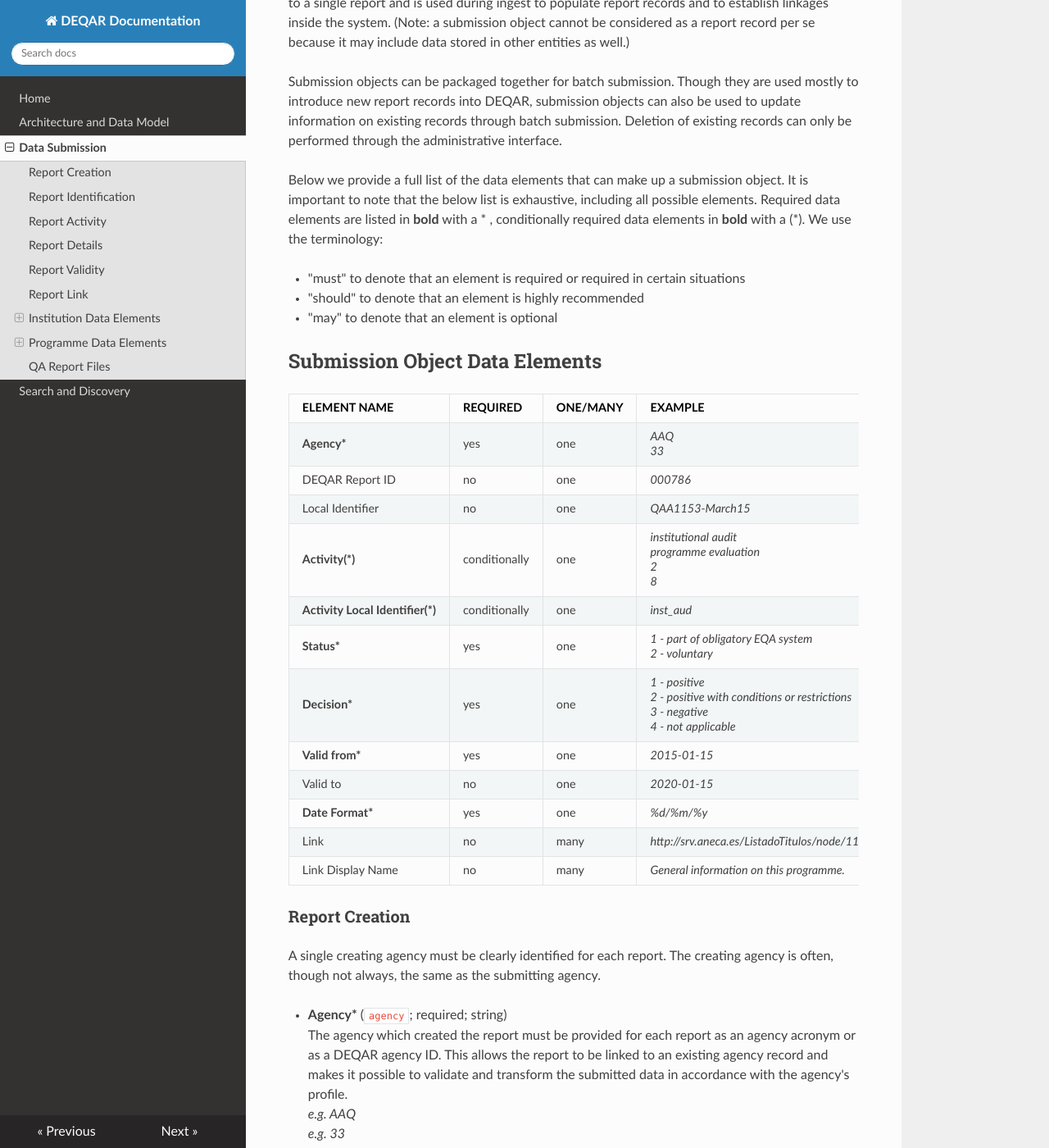
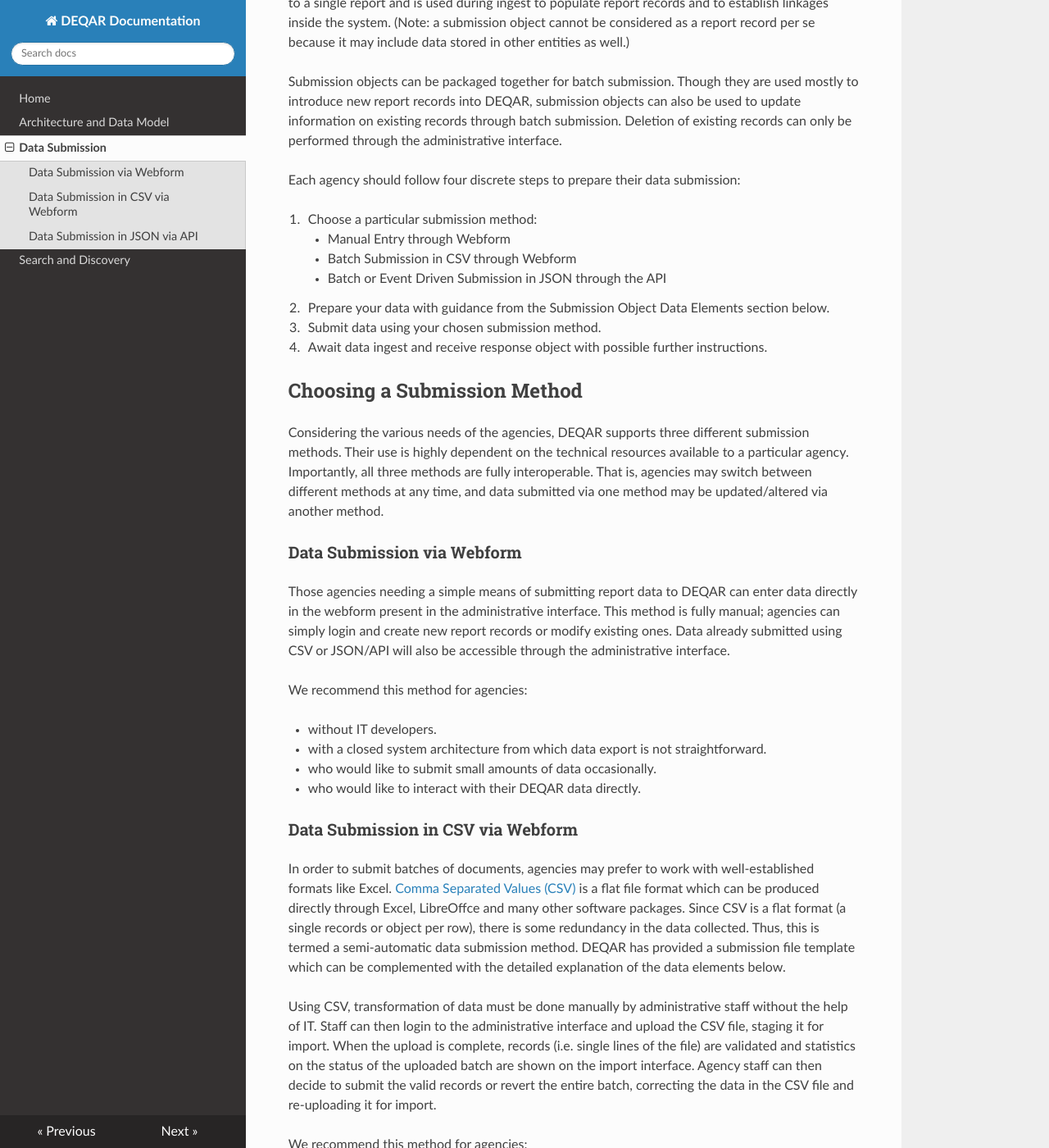
Before and after one commit to EQAR/deqar-docs, an MkDocs documentation site: the page built from docs/data_submission.md, in a window 1280 px wide and 1400 px high, scrolled down 264 px. Shown: the whole window at 82% size. Built offline with MkDocs 1.6.1, drawn with Linux system fonts in a browser that asks for light colours; nearby versions of some CDN libraries; old or Windows-style settings are respelled for this version of MkDocs; some of the changed text lies outside the part shown.

Commit message:
Update data_submission.md

```diff
--- a/docs/data_submission.md
+++ b/docs/data_submission.md
@@ -1,14 +1,65 @@
 Agencies are asked to prepare data on quality assurance reports for submission to DEQAR.  Each agency has the choice to manually submit records one by one through the DEQAR administrative interface or to submit larger batches of data in CSV or JSON format. In the latter cases, the agency must prepare Submission Objects before uploading to DEQAR. A submission object is data related to a single report and is used during ingest to populate report records and to establish linkages inside the system. (Note: a submission object cannot be considered as a report record per se because it may include data stored in other entities as well.)
 
 Submission objects can be packaged together for batch submission. Though they are used mostly to introduce new report records into DEQAR, submission objects can also be used to update information on existing records through batch submission. Deletion of existing records can only be performed through the administrative interface.
+
+Each agency should follow four discrete steps to prepare their data submission:
+
+1. Choose a particular submission method:
+    - Manual Entry through Webform
+    - Batch Submission in CSV through Webform
+    - Batch or Event Driven Submission in JSON through the API
+2. Prepare your data with guidance from the Submission Object Data Elements section below.
+3. Submit data using your chosen submission method.
+4. Await data ingest and receive response object with possible further instructions.
+
+## Choosing a Submission Method
+
+Considering the various needs of the agencies, DEQAR supports three different submission methods. Their use is highly dependent on the technical resources available to a particular agency. Importantly, all three methods are fully interoperable. That is, agencies may switch between different methods at any time, and data submitted via one method may be updated/altered via another method.
+
+### Data Submission via Webform
+
+Those agencies needing a simple means of submitting report data to DEQAR can enter data directly in the webform present in the administrative interface. This method is fully manual; agencies can simply login and create new report records or
+modify existing ones. Data already submitted using CSV or JSON/API will also be accessible through the administrative interface.
+
+We recommend this method for agencies:
+
+- without IT developers.
+- with a closed system architecture from which data export is not straightforward.
+- who would like to submit small amounts of data occasionally.
+- who would like to interact with their DEQAR data directly.
+
+### Data Submission in CSV via Webform
+
+In order to submit batches of documents, agencies may prefer to work with well-established formats like Excel. [Comma Separated Values (CSV)](https://en.wikipedia.org/wiki/Comma-separated_values) is a flat file format which can be produced directly through Excel, LibreOffce and many other software packages. Since CSV is a flat format (a single records or object per row), there is some redundancy in the data collected. Thus, this is termed a semi-automatic data submission method. DEQAR has provided a submission file template which can be complemented with the detailed explanation of the data elements below.
+
+Using CSV, transformation of data must be done manually by administrative staff without the help of IT. Staff can then login to the administrative interface and upload the CSV file, staging it for import. When the upload is complete, records (i.e. single lines of the file) are validated and statistics on the status of the uploaded batch are shown on the import interface. Agency staff can then decide to submit the valid records or revert the entire batch, correcting the data in the CSV file and re-uploading it for import.
+
+We recommend this method for agencies:
+
+- without IT developers.
+- with a local system from which they can export data in tables.
+- who would like to submit bigger amounts of data in a batch.
+- who would like to work manually on their data before submitting to DEQAR.
+
+### Data Submission in JSON via API
+
+Rest API is a convenient way for software developers to communicate via HTTP, the protocol used by the internet. When used together with the JSON format it provides fexible means of exchanging data between systems. With the possibility of sending complex request and response objects, DEQAR can accept structured data and give immediate feedbacks (error checks, warnings) about the submitted data as well as metadata enhancements.
+
+We recommend this method for agencies:
+
+- with IT developers / IT vendors who can develop a method (script/web application) to post data to the API endpoint.
+- who would like to submit large amounts of data at once with a single call.
+- who would like to individual reports upon their creation.
+- who would like to keep DEQAR and their local system in sync.
+- who plan to submit data periodically and at longer intervals (e.g. weekly or monthly).
+
+## Submission Object Data Elements
 
 Below we provide a full list of the data elements that can make up a submission object. It is important to note that the below list is exhaustive, including all possible elements. Required data elements are listed in **bold** with a \* , conditionally required data elements in **bold** with a (\*).  We use the terminology:
 
  - "must" to denote that an element is required or required in certain situations
  - "should" to denote that an element is highly recommended
  - "may" to denote that an element is optional
-
-## Submission Object Data Elements
 
    |ELEMENT NAME                                 |REQUIRED     |ONE/MANY  |EXAMPLE                 |
    |:--------------------------------------------|:------------|:---------|:-----------------------|
```
